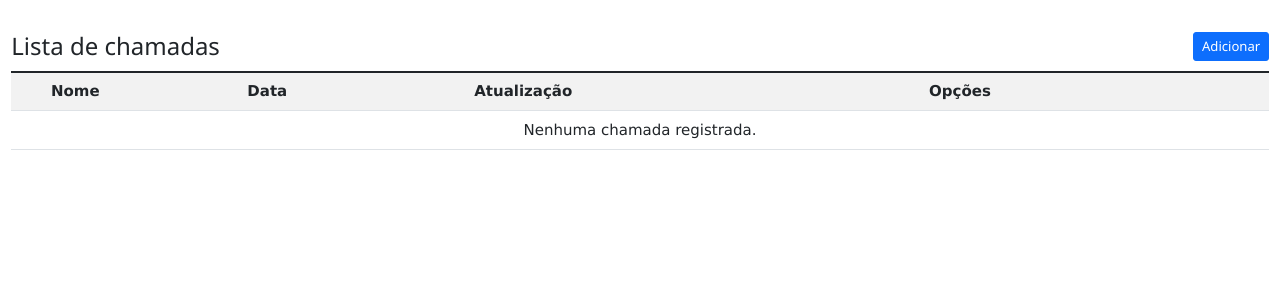
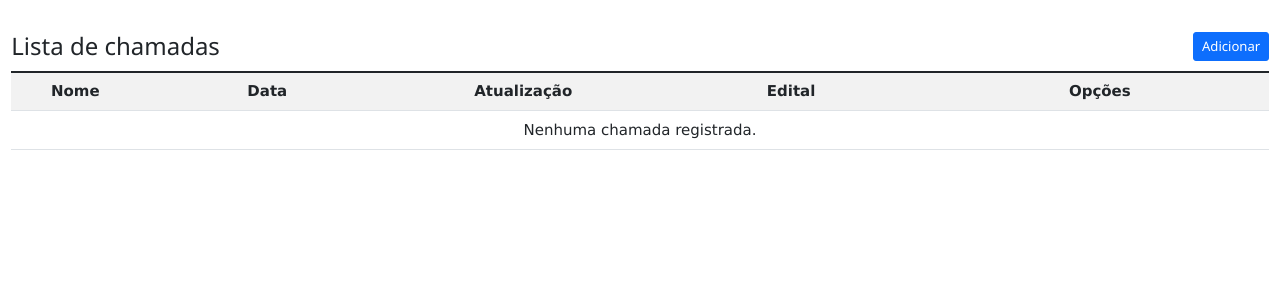
Before and after one commit to flavianowilliams/progressus, a Django app: page /cadastros/chamadas_list/ in a window 1280 px wide. Shown: the part 53-353 px from the top of the page. Run offline with Django 4.2, Linux system fonts and the light colour scheme; the visitor is signed in with stand-in values (Sample User, id 1); data that the repository does not hold is empty; some libraries are stand-ins or nearby versions.

Commit message:
adicionando chamada_list.html

```diff
--- a/cadastros/templates/cadastros/chamadas_list.html
+++ b/cadastros/templates/cadastros/chamadas_list.html
@@ -19,6 +19,7 @@
                     <th>Nome</th>
                     <th>Data</th>
                     <th>Atualização</th>
+                    <th>Edital</th>
                     <th>Opções</th>
                 </tr>
                 {% for object in object_list %}
@@ -26,6 +27,7 @@
                         <td>{{ object }}</td>
                         <td>{{ object.created }}</td>
                         <td>{{ object.updated }}</td>
+                        <td><a class="btn btn-warning btn-sm" href="{{ object.chamada.edital.url }}">Ver</a></td>
                         <td><a class="btn btn-danger btn-sm" href="{% url 'cadastros:chamada_delete' object.pk %}">Excluir</a></td>
                     </tr>
                 {% empty %}
--- a/progressus/settings.py
+++ b/progressus/settings.py
@@ -164,3 +164,4 @@ EMAIL_HOST_PASSWORD = env.str("EMAIL_HOST_PASSWORD")
 # Arquivos de media/upload
 
 MEDIA_ROOT = os.path.join(BASE_DIR, 'uploads')
+MEDIA_URL = '/uploads/'
--- a/progressus/urls.py
+++ b/progressus/urls.py
@@ -15,6 +15,8 @@ Including another URLconf
 """
 from django.contrib import admin
 from django.urls import path, include
+from django.conf import settings
+from django.conf.urls.static import static
 
 urlpatterns = [
     path('admin/', admin.site.urls),
@@ -22,3 +24,6 @@ urlpatterns = [
     path('users/', include('users.urls', namespace='users')),
     path('cadastros/', include('cadastros.urls', namespace='cadastros')),
 ]
+
+if settings.DEBUG:
+    urlpatterns += static(settings.MEDIA_URL, document_root=settings.MEDIA_ROOT)
```
Also changed, not shown: 1 other file.
